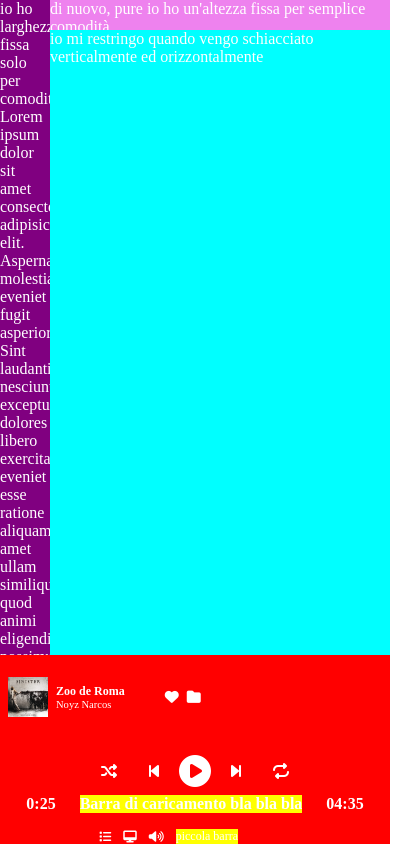
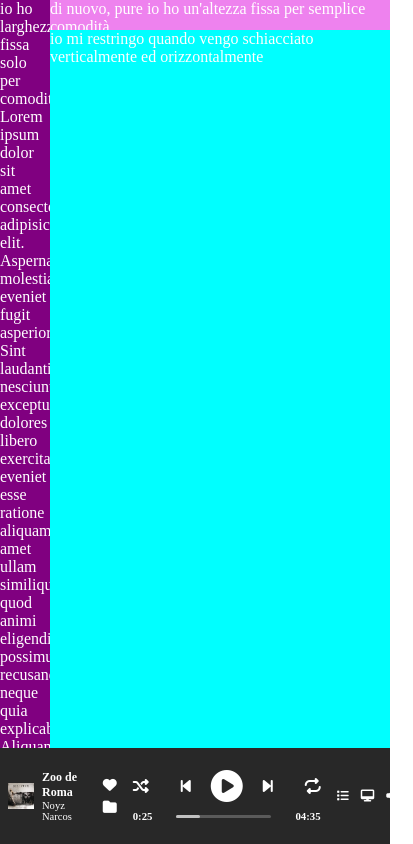
Before and after one commit to masfreddy93/html-css-spotifyweb, a plain HTML site: page index.html in a window 390 px wide. Shown: the whole page, 413 px wide, since content can reach past the window. Drawn offline with Linux system fonts and the light colour scheme.

Commit message:
bottom-aside responsive AND check: done;

```diff
--- a/css/style.css
+++ b/css/style.css
@@ -18,7 +18,7 @@ img {
 
 .row {
     display: flex;
-    flex-wrap: wrap;
+    flex-wrap: nowrap;
 }
 
 /* Variabili */
@@ -41,8 +41,7 @@ body {
 }
 
 #bottom-aside {
-    /* height: 40px; */
-    background-color: red;
+    background-color: #282828;
 }
 
 #side-bar {
@@ -97,11 +96,15 @@ main {
 #bottom-aside {
     padding: 0 0.5rem;
     gap: 1rem;
+    /* flex-wrap: nowrap; */
+    align-items: center;
+    justify-content: space-between;
 }
 
 .aside-col-left,
 .aside-col-right {
     flex-basis: 230px;
+    align-items: center;
 }
 
 /* col left */
@@ -144,9 +147,9 @@ main {
 
 /* col center */
 #bottom-aside .aside-col-center {
-    flex-grow: 1;
+    flex-basis: 35%;
     flex-direction: column;
-    align-items: center;
+    align-items: initial;
     justify-content: center;
     gap: 0.5rem;
 }
@@ -162,6 +165,7 @@ main {
 #bottom-aside .aside-col-center .icons {
     gap: 1.25rem;
     align-items: center;
+    align-self: center;
 }
 
 #bottom-aside .aside-col-center .icons span {
@@ -176,12 +180,25 @@ main {
 #bottom-aside .aside-col-center .playing {
     gap: 1.5rem;
     font-weight: bold;
+    font-size: 00.675rem;
     align-items: center;
+    justify-content: space-between;
 }
 
 #bottom-aside .barra{
-    background-color: yellow;
+    background-color: #5A5A5A;
+    flex-grow: 1;
+    height: 3px;
+    border-radius: 1.5rem;
 }
+
+#bottom-aside .barra .caricamento-barra {
+    background-color: #C1C1C1;
+    width: 25%;
+    height: 100%;
+    border-radius: 1.5rem;
+}
+
 
 /* column right */
 #bottom-aside .aside-col-right {
@@ -190,3 +207,24 @@ main {
     font-size: 0.75rem;
     justify-content: end;
 }
+
+
+/* MEDIA QUERY MARCO LAYOUT*/
+/* md */
+@media screen and (max-width: 1020px){
+
+}
+
+/* s */
+@media screen and (max-width: 768px){
+    #bottom-aside .like {
+        flex-direction: column;
+    }
+}
+
+/* xs */
+@media screen and (max-width: 576px){
+    #bottom-aside .aside-col-left {
+        gap: 1rem;
+    }
+}
--- a/index.html
+++ b/index.html
@@ -60,8 +60,9 @@
             </div>
             <div class="playing row">
                 <span>0:25</span>
-                <span class="barra">Barra di caricamento bla bla bla</span>
-                <!-- Da tornarci -->
+                <div class="barra">
+                    <div class="caricamento-barra"></div>
+                </div>
                 <span>04:35</span>
             </div>
         </div>
@@ -69,7 +70,9 @@
             <i class="fa-solid fa-list"></i>
             <i class="fa-solid fa-desktop"></i>
             <i class="fa-solid fa-volume-high"></i>
-            <span class="barra">piccola barra</span>
+            <div class="barra">
+                <div class="caricamento-barra"></div>
+            </div>
         </div>
 
     </aside>
```
